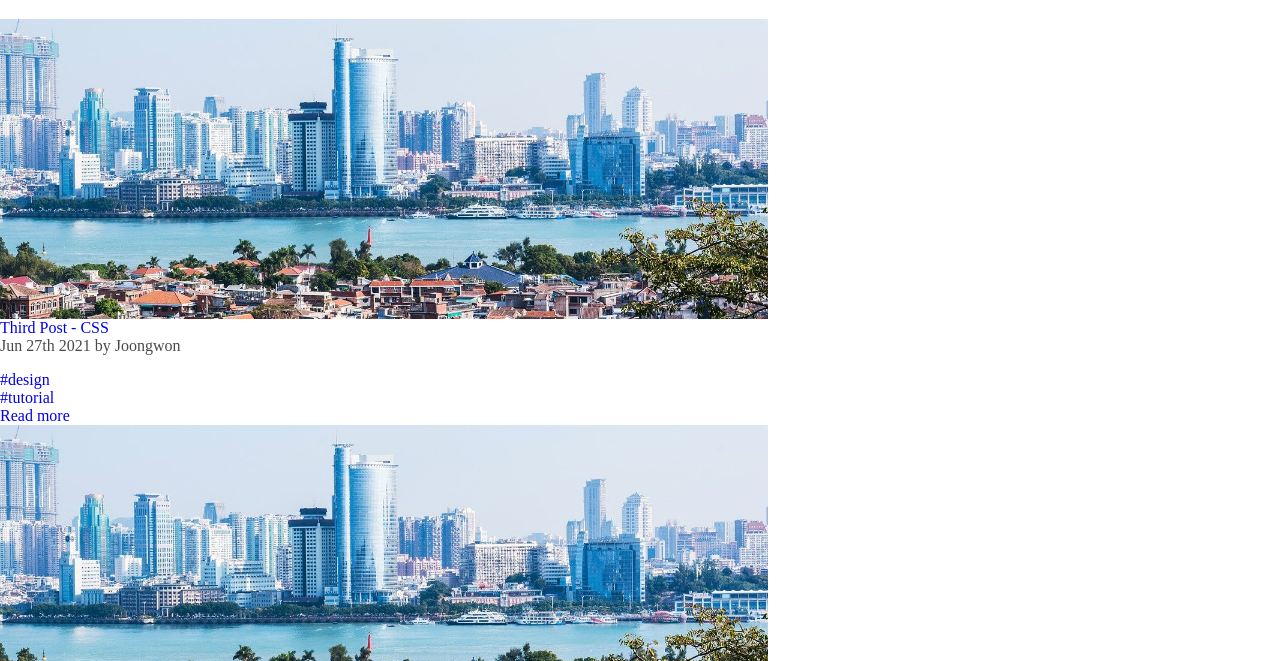
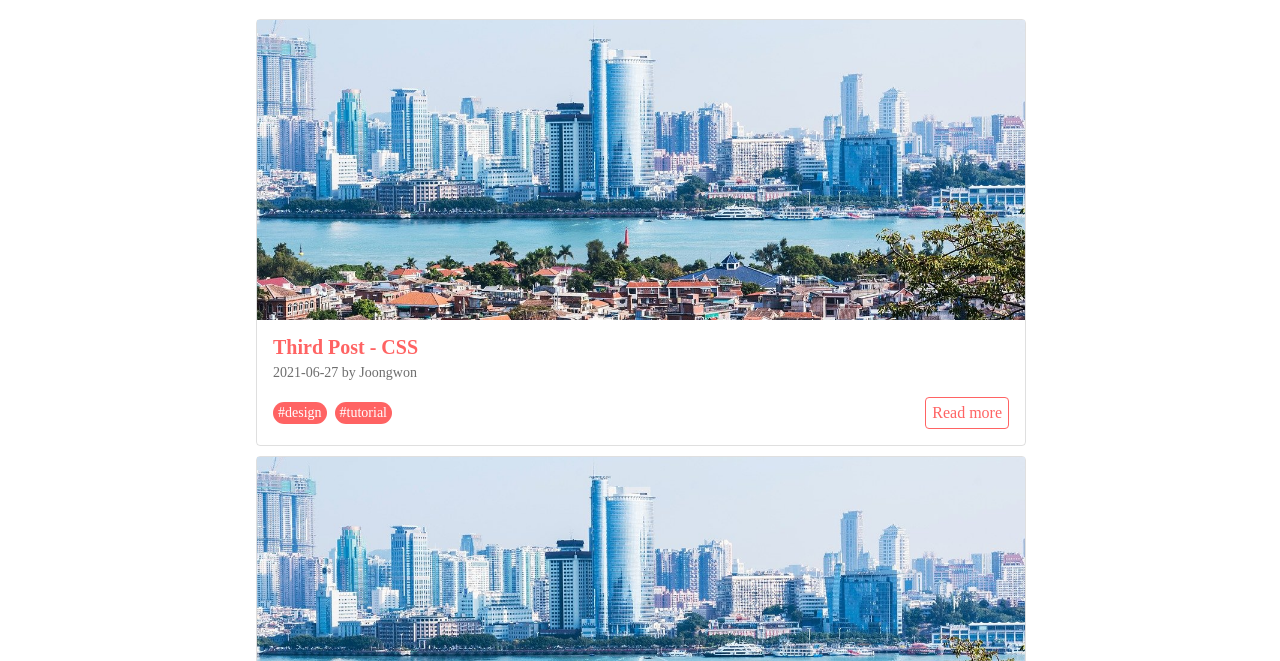
Before and after one commit to jungwone/blog, a Gatsby site: page / in a window 1280 px wide. Shown: the part 139-800 px from the top of the page. Built offline with nearby package versions, Linux system fonts and the light colour scheme; Gatsby itself is replaced by a stand-in of ours.

Commit message:
emotion 설치, 포스트 카드 스타일링

```diff
--- a/gatsby-config.js
+++ b/gatsby-config.js
@@ -37,6 +37,17 @@ module.exports = {
         icon: `src/images/icon.png`, // This path is relative to the root of the site.
       },
     },
+    {
+      resolve: `gatsby-plugin-emotion`,
+      options: {
+        // Accepts the following options, all of which are defined by `@emotion/babel-plugin` plugin.
+        // The values for each key in this example are the defaults the plugin uses.
+        sourceMap: true,
+        autoLabel: "dev-only",
+        labelFormat: `[local]`,
+        cssPropOptimization: true,
+      },
+    },
     `gatsby-plugin-gatsby-cloud`,
     `gatsby-transformer-remark`,
     // this (optional) plugin enables Progressive Web App + Offline functionality
--- a/package.json
+++ b/package.json
@@ -5,9 +5,12 @@
   "version": "0.1.0",
   "author": "Kyle Mathews <mathews.kyle@gmail.com>",
   "dependencies": {
+    "@emotion/react": "^11.4.0",
+    "@emotion/styled": "^11.3.0",
     "bootstrap": "^5.0.2",
     "gatsby": "^3.6.2",
     "gatsby-plugin-catch-links": "^3.8.0",
+    "gatsby-plugin-emotion": "^6.8.0",
     "gatsby-plugin-gatsby-cloud": "^2.6.1",
     "gatsby-plugin-image": "^1.6.0",
     "gatsby-plugin-manifest": "^3.6.0",
--- a/src/components/Post.js
+++ b/src/components/Post.js
@@ -10,36 +10,100 @@ import {
 } from "reactstrap"
 import { getImage, GatsbyImage } from "gatsby-plugin-image"
 import { slugify } from "../utils/utilFunctions"
+import styled from "@emotion/styled"
 
 const Post = ({ title, author, path, date, body, image, tags }) => {
   const thumbnail = getImage(image)
   return (
-    <Card>
+    <PostWrapper>
       <GatsbyImage image={thumbnail} alt="thumbnail" />
-      <CardBody>
-        <CardTitle>
-          <Link to={path}>{title}</Link>
-        </CardTitle>
-        <CardSubtitle>
-          <span className="text-info">{date}</span> by{" "}
-          <span className="text-info">{author}</span>
-        </CardSubtitle>
+      <PostBody>
+        <PostTitle to={path}>{title}</PostTitle>
+        <DateText>
+          {date} by {author}
+        </DateText>
         <CardText>{body}</CardText>
-        <ul>
+        <div style={{ display: "flex" }}>
+          <TagList>
             {tags.map((tag, index) => (
               <li key={index}>
                 <Link to={`/tag/${slugify(tag)}`}>
-                <span>#{tag}</span>
+                  <Tag>#{tag}</Tag>
                 </Link>
               </li>
             ))}
-        </ul>
-        <Link to={path} className="btn btn-outline-priamry float-right">
-          Read more
-        </Link>
-      </CardBody>
-    </Card>
+          </TagList>
+          <ReadMore to={path}>Read more</ReadMore>
+        </div>
+      </PostBody>
+    </PostWrapper>
   )
 }
 
 export default Post
+
+const PostWrapper = styled.div`
+  width: 100%;
+  display: flex;
+  flex-direction: column;
+  border-radius: 0.25em;
+  border: 1px solid rgba(0, 0, 0, 0.125);
+  margin-bottom: 10px;
+`
+
+const PostBody = styled.div`
+  padding: 1rem;
+`
+
+const PostTitle = styled(Link)`
+  font-size: 20px;
+  font-weight: bold;
+  color: #ff6363;
+
+  &:hover {
+    text-decoration: underline;
+  }
+`
+
+const DateText = styled.div`
+  font-size: 14px;
+  opacity: 0.8;
+  margin-top: 6px;
+`
+
+const TagList = styled.ul`
+  display: inline-flex;
+
+  li {
+    display: flex;
+    align-items: center;
+  }
+`
+
+const Tag = styled(Link)`
+  padding: 3px 5px;
+  border-radius: 12px;
+  display: inline-flex;
+  align-items: center;
+  background-color: #ff6363;
+  color: #fff;
+  margin-right: 8px;
+  font-size: 14px;
+
+  &:hover {
+    transform: translateY(10%);
+    transition: all 0.2s;
+  }
+`
+
+const ReadMore = styled(Link)`
+  border: 1px solid #ff6363;
+  border-radius: 4px;
+  color: #ff6363;
+  padding: 6px;
+  margin-left: auto;
+  &:hover {
+    transition: 0.2s;
+    transform: translateY(-20%);
+  }
+`
--- a/src/pages/index.js
+++ b/src/pages/index.js
@@ -3,6 +3,8 @@ import { graphql, StaticQuery } from "gatsby"
 import Layout from "../components/layout"
 import Seo from "../components/seo"
 import Post from "../components/Post"
+import styled from "@emotion/styled"
+import "../styles/index.scss"
 
 const IndexPage = () => (
   <Layout>
@@ -12,9 +14,10 @@ const IndexPage = () => (
       query={indexQuery}
       render={data => {
         return (
-          <div>
+          <PostList>
             {data.allMarkdownRemark.edges.map(({ node }) => (
               <Post
+                key={node.id}
                 title={node.frontmatter.title}
                 author={node.frontmatter.author}
                 path={node.frontmatter.path}
@@ -24,7 +27,7 @@ const IndexPage = () => (
                 image={node.frontmatter.image}
               />
             ))}
-          </div>
+          </PostList>
         )
       }}
     />
@@ -39,7 +42,7 @@ const indexQuery = graphql`
           id
           frontmatter {
             title
-            date(formatString: "MMM Do YYYY")
+            date(formatString: "YYYY-MM-DD")
             author
             path
             tags
@@ -62,3 +65,8 @@ const indexQuery = graphql`
 `
 
 export default IndexPage
+
+const PostList = styled.div`
+  max-width: 768px;
+  margin: auto;
+`
```
Also changed, not shown: src/components/layout.js (+0 -9 lines), 1 other file. Lines whose indentation alone changed are shown as unchanged.
